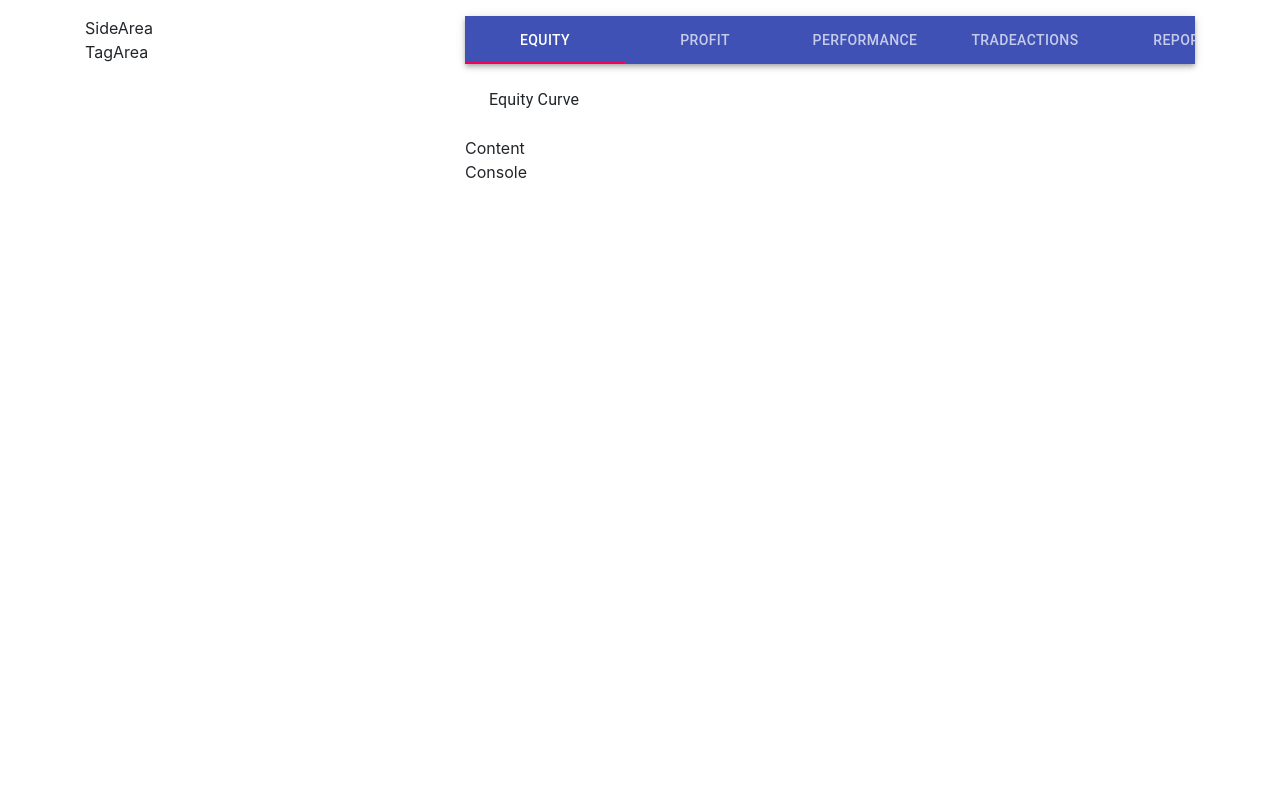
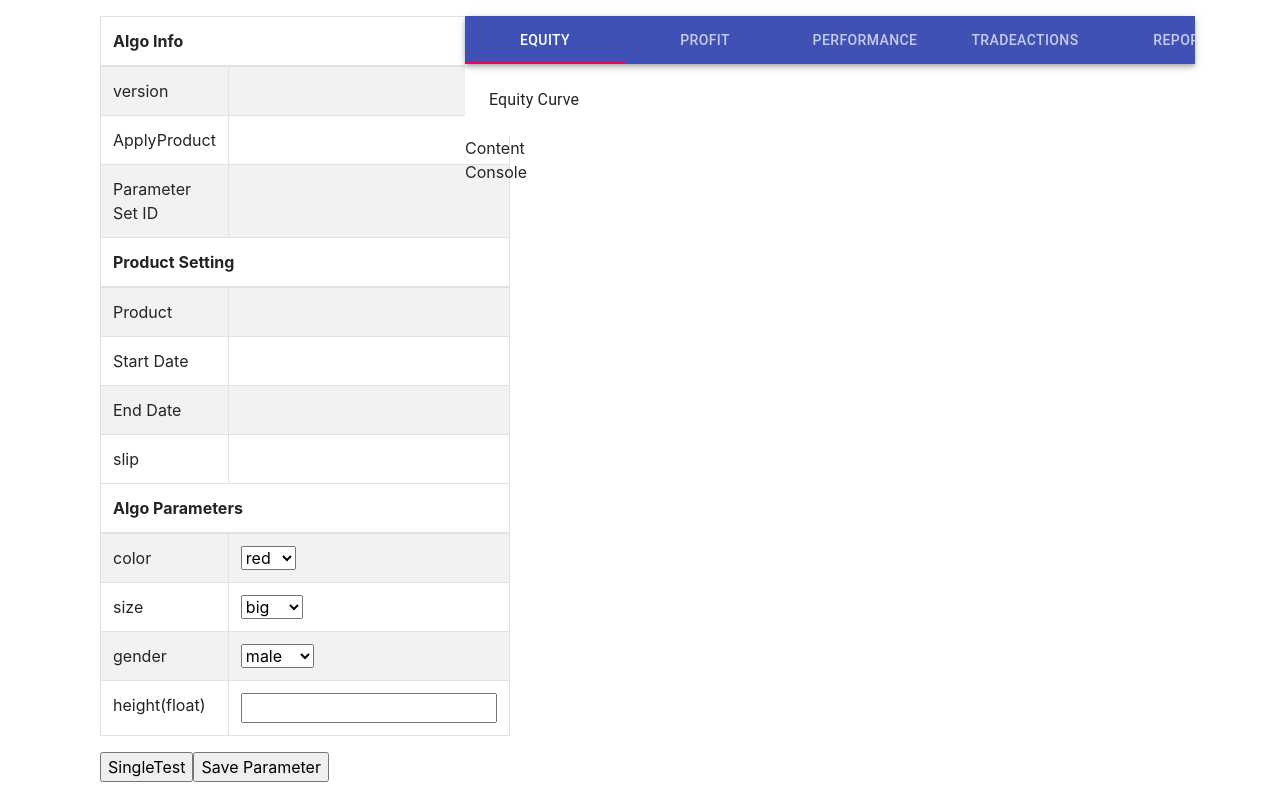
Before and after one commit to TonyTTTTT/SE2021-Group4-TradingPlatform, a React (Create React App) app in the folder frontend/: page /main in a window 1280 px wide. Built offline with nearby package versions, Linux system fonts and the light colour scheme.

Commit message:
edit sideArea.js, tagArea.js, MainPage/index.js by Tony

```diff
--- a/frontend/src/Components/MainPage/SideArea/sideArea.js
+++ b/frontend/src/Components/MainPage/SideArea/sideArea.js
@@ -0,0 +1,105 @@
+import React from 'react';
+import { Container, Row,Col,Table } from 'react-bootstrap';
+
+
+class SideArea extends React.Component {
+    constructor(props) {
+        super(props);
+        this.state = {
+        };
+    }
+    render() {
+        let pram_set = [ ['color','catogory', ['red','blue']] , ['size','catogory', ['big','small']]]
+        return (
+            <Container>
+            <Table striped bordered>
+                <thead>
+                    <tr>
+                        <th colSpan="2">Algo Info</th>
+                    </tr>
+                </thead>
+                <tbody>
+                    <tr>
+                        <td>version</td>
+                        <td></td>
+                    </tr>
+                    <tr>
+                        <td>ApplyProduct</td>
+                        <td></td>
+                    </tr>
+                    <tr>
+                        <td>Parameter Set ID</td>
+                        <td></td>
+                    </tr>
+                </tbody>
+                <thead>
+                    <tr>
+                        <th colSpan="2">Product Setting</th>
+                    </tr>
+                </thead>
+                <tbody>
+                    <tr>
+                        <td>Product</td>
+                        <td></td>
+                    </tr>
+                    <tr>
+                        <td>Start Date</td>
+                        <td></td>
+                    </tr>
+                    <tr>
+                        <td>End Date</td>
+                        <td></td>
+                    </tr>
+                    <tr>
+                        <td>slip</td>
+                        <td></td>
+                    </tr>
+                </tbody>
+                <thead>
+                    <tr>
+                        <th colSpan="2">Algo Parameters</th>
+                    </tr>
+                </thead>
+                <tbody>
+                    {display_param()}
+                </tbody>
+            </Table>
+            </Container>
+        );
+    }
+}
+export default SideArea;
+
+function display_option(option) {
+    let list = [];
+    for(let i=0;i<option.length;i++) {
+        list.push(<option value="grapefruit">{option[i]}</option>)
+    }
+    return list;
+}
+function display_param(param_set = [ ['color','catogory', ['red','blue']] , ['size','catogory', ['big','small']] , ['gender','catogory', ['male', 'femlae']], ['height', 'numeric', 'float'] ]) {
+    let list = [];
+    for(let i=0;i<param_set.length;i++) {
+        if(param_set[i][1]=='catogory') {
+        list.push(
+        <tr>
+            <td>{param_set[i][0]}</td>
+            <td>
+                <select>
+                    {display_option(param_set[i][2])}
+                </select>
+            </td>
+        </tr>)
+        }
+        else {
+            list.push(
+            <tr>
+                <td>{param_set[i][0]}({param_set[i][2]})</td>
+                <td>
+                    <input type="text"/>
+                </td>
+            </tr>)
+        }
+    }
+    return list;
+}
--- a/frontend/src/Components/MainPage/TagArea/tagArea.js
+++ b/frontend/src/Components/MainPage/TagArea/tagArea.js
@@ -0,0 +1,19 @@
+import React from 'react';
+import { Container } from 'react-bootstrap';
+
+class TagArea extends React.Component {
+	constructor(props) {
+		super(props);
+		this.state = {
+
+		};
+	}
+	render() {
+		return(
+			<Container>
+				<input type="submit" value="SingleTest"/>
+				<input type="submit" value="Save Parameter"/>
+			</Container>
+		);
+	}
+}export default TagArea;
--- a/frontend/src/Components/MainPage/index.js
+++ b/frontend/src/Components/MainPage/index.js
@@ -1,7 +1,8 @@
 import React from 'react';
 import { Container,Row,Col } from 'react-bootstrap';
 import NavigationBar from "./NavigationBar/navigationBar";
-
+import SideArea from "./SideArea/sideArea"
+import TagArea from "./TagArea/tagArea"
 class MainPage extends React.Component {
     constructor(props) {
         super(props);
@@ -13,8 +14,8 @@ class MainPage extends React.Component {
             <Container>
                 <Row>
                     <Col xs={4}>
-                        <div>SideArea</div>
-                        <div>TagArea</div>
+                        <SideArea/>
+                        <TagArea/>
                     </Col>
 
                     <Col xs={8}>
```
Also changed, not shown: 1 other file (tests, documents, lock files or other folders).
